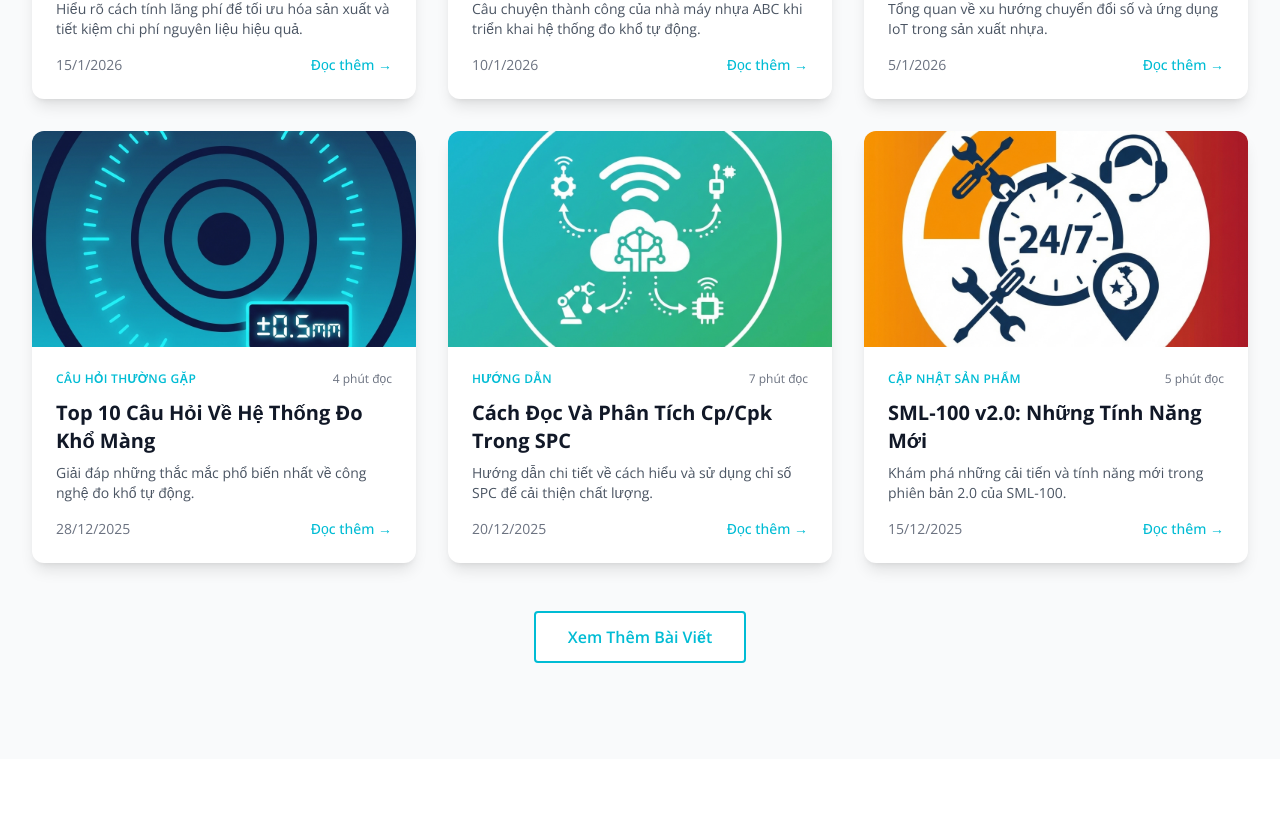
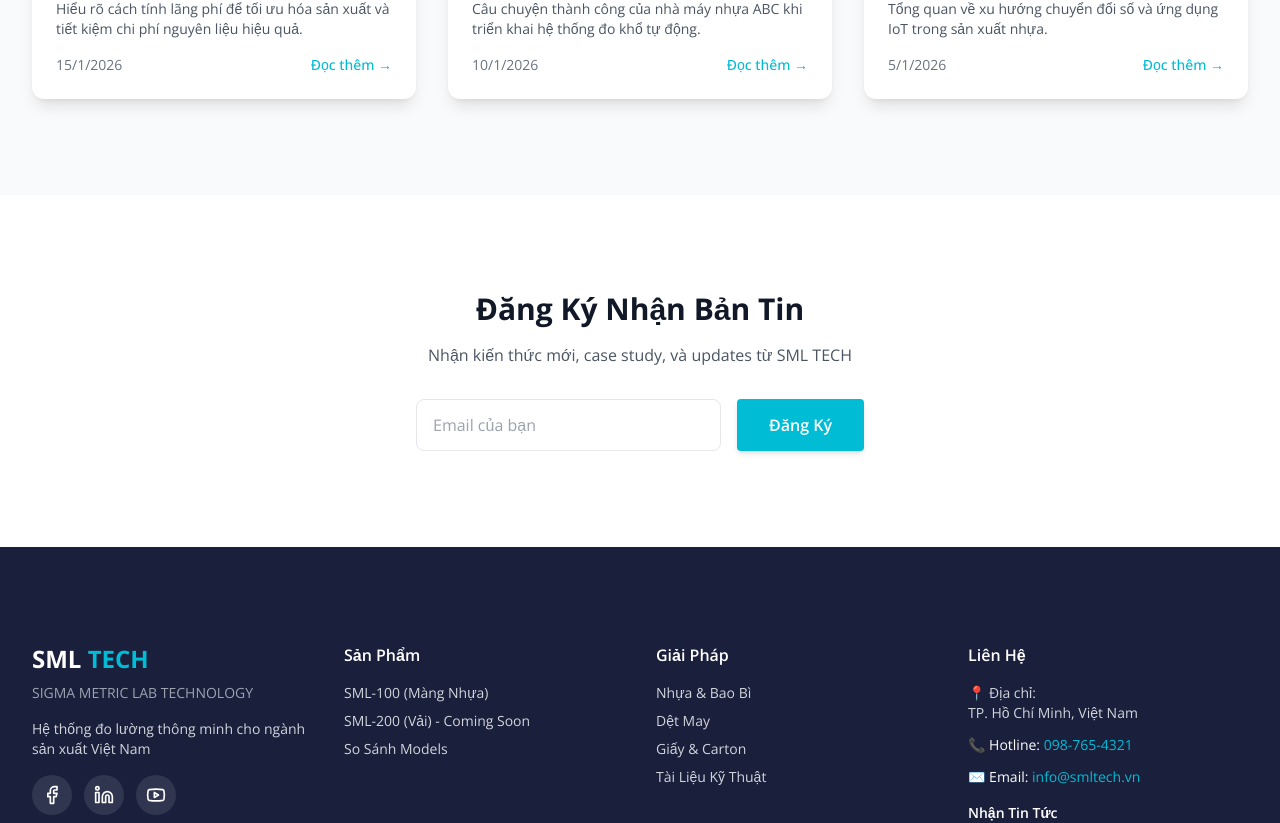
Before and after one commit to vuongminhhuy-ai/SML-Tech, a Next.js app: page /blog in a window 1280 px wide. Shown: the part 793-1616 px from the top of the page. Built offline with nearby package versions, Linux system fonts and the light colour scheme.

Commit message:
Add language toggle support to all pages (Products, Contact, Blog)

```diff
--- a/app/blog/page.tsx
+++ b/app/blog/page.tsx
@@ -1,8 +1,13 @@
+'use client'
+
 import Header from '@/components/Header'
 import Footer from '@/components/Footer'
 import Link from 'next/link'
+import { useLanguage } from '@/lib/LanguageContext'
 
 export default function BlogPage() {
+    const { t } = useLanguage()
+
     const articles = [
         {
             id: '1',
@@ -11,8 +16,10 @@ export default function BlogPage() {
             title: 'Cách Tính Lãng Phí Nguyên Liệu Trong Sản Xuất Màng Nhựa',
             titleEn: 'How to Calculate Material Waste in Plastic Film Production',
             excerpt: 'Hiểu rõ cách tính lãng phí để tối ưu hóa sản xuất và tiết kiệm chi phí nguyên liệu hiệu quả.',
+            excerptEn: 'Understand how to calculate waste to optimize production and save material costs effectively.',
             date: '2026-01-15',
             readTime: '5 phút đọc',
+            readTimeEn: '5 min read',
             image: '/images/dashboard.png',
         },
         {
@@ -22,8 +29,10 @@ export default function BlogPage() {
             title: 'Nhà Máy ABC Tiết Kiệm 85 Triệu/Tháng Với SML TECH',
             titleEn: 'Factory ABC Saves 85 Million/Month With SML TECH',
             excerpt: 'Câu chuyện thành công của nhà máy nhựa ABC khi triển khai hệ thống đo khổ tự động.',
+            excerptEn: 'Success story of ABC plastic factory implementing automated width measurement system.',
             date: '2026-01-10',
             readTime: '8 phút đọc',
+            readTimeEn: '8 min read',
             image: '/images/hero-product.png',
         },
         {
@@ -33,44 +42,15 @@ export default function BlogPage() {
             title: 'IoT & Industry 4.0 Trong Ngành Nhựa Việt Nam',
             titleEn: 'IoT & Industry 4.0 in Vietnamese Plastic Industry',
             excerpt: 'Tổng quan về xu hướng chuyển đổi số và ứng dụng IoT trong sản xuất nhựa.',
+            excerptEn: 'Overview of digital transformation trends and IoT applications in plastic manufacturing.',
             date: '2026-01-05',
             readTime: '6 phút đọc',
+            readTimeEn: '6 min read',
             image: '/images/comparison.png',
         },
-        {
-            id: '4',
-            category: 'FAQ',
-            categoryVi: 'Câu Hỏi Thường Gặp',
-            title: 'Top 10 Câu Hỏi Về Hệ Thống Đo Khổ Màng',
-            titleEn: 'Top 10 Questions About Film Width Measurement Systems',
-            excerpt: 'Giải đáp những thắc mắc phổ biến nhất về công nghệ đo khổ tự động.',
-            date: '2025-12-28',
-            readTime: '4 phút đọc',
-            image: '/images/icon-accuracy.png',
-        },
-        {
-            id: '5',
-            category: 'Tutorial',
-            categoryVi: 'Hướng Dẫn',
-            title: 'Cách Đọc Và Phân Tích Cp/Cpk Trong SPC',
-            titleEn: 'How to Read and Analyze Cp/Cpk in SPC',
-            excerpt: 'Hướng dẫn chi tiết về cách hiểu và sử dụng chỉ số SPC để cải thiện chất lượng.',
-            date: '2025-12-20',
-            readTime: '7 phút đọc',
-            image: '/images/icon-iot.png',
-        },
-        {
-            id: '6',
-            category: 'Product Update',
-            categoryVi: 'Cập Nhật Sản Phẩm',
-            title: 'SML-100 v2.0: Những Tính Năng Mới',
-            titleEn: 'SML-100 v2.0: New Features',
-            excerpt: 'Khám phá những cải tiến và tính năng mới trong phiên bản 2.0 của SML-100.',
-            date: '2025-12-15',
-            readTime: '5 phút đọc',
-            image: '/images/icon-support.png',
-        },
     ]
+
+    const { language } = useLanguage()
 
     return (
         <main>
@@ -79,9 +59,12 @@ export default function BlogPage() {
             {/* Hero Section */}
             <div className="bg-gradient-to-br from-primary to-primary-light text-white section-padding">
                 <div className="container-custom">
-                    <h1 className="heading-2 mb-4">Kiến Thức / Knowledge</h1>
+                    <h1 className="heading-2 mb-4">{t('Kiến Thức', 'Knowledge')}</h1>
                     <p className="text-xl text-gray-200 max-w-3xl">
-                        Kiến thức chuyên môn, hướng dẫn kỹ thuật, và xu hướng ngành
+                        {t(
+                            'Kiến thức chuyên môn, hướng dẫn kỹ thuật, và xu hướng ngành',
+                            'Professional knowledge, technical guides, and industry trends'
+                        )}
                     </p>
                 </div>
             </div>
@@ -101,7 +84,7 @@ export default function BlogPage() {
                                     <div className="aspect-video bg-gray-200 overflow-hidden">
                                         <img
                                             src={article.image}
-                                            alt={article.title}
+                                            alt={language === 'vi' ? article.title : article.titleEn}
                                             className="w-full h-full object-cover group-hover:scale-110 transition-transform duration-500"
                                         />
                                     </div>
@@ -111,19 +94,21 @@ export default function BlogPage() {
                                         {/* Category */}
                                         <div className="flex items-center justify-between mb-3">
                                             <span className="text-xs font-semibold text-accent uppercase tracking-wide">
-                                                {article.categoryVi}
+                                                {language === 'vi' ? article.categoryVi : article.category}
                                             </span>
-                                            <span className="text-xs text-gray-500">{article.readTime}</span>
+                                            <span className="text-xs text-gray-500">
+                                                {language === 'vi' ? article.readTime : article.readTimeEn}
+                                            </span>
                                         </div>
 
                                         {/* Title */}
                                         <h2 className="text-xl font-bold mb-2 line-clamp-2 group-hover:text-accent transition-colors">
-                                            {article.title}
+                                            {language === 'vi' ? article.title : article.titleEn}
                                         </h2>
 
                                         {/* Excerpt */}
                                         <p className="text-gray-600 text-sm mb-4 line-clamp-3">
-                                            {article.excerpt}
+                                            {language === 'vi' ? article.excerpt : article.excerptEn}
                                         </p>
 
                                         {/* Footer */}
@@ -132,20 +117,13 @@ export default function BlogPage() {
                                                 {new Date(article.date).toLocaleDateString('vi-VN')}
                                             </span>
                                             <span className="text-accent group-hover:text-accent-hover font-medium">
-                                                Đọc thêm →
+                                                {t('Đọc thêm', 'Read more')} →
                                             </span>
                                         </div>
                                     </div>
                                 </article>
                             </Link>
                         ))}
-                    </div>
-
-                    {/* Load More */}
-                    <div className="text-center mt-12">
-                        <button className="btn-secondary">
-                            Xem Thêm Bài Viết
-                        </button>
                     </div>
                 </div>
             </div>
@@ -154,20 +132,23 @@ export default function BlogPage() {
             <div className="section-padding bg-white">
                 <div className="container-custom max-w-2xl text-center">
                     <h2 className="text-3xl font-bold mb-4">
-                        Đăng Ký Nhận Bản Tin
+                        {t('Đăng Ký Nhận Bản Tin', 'Subscribe to Newsletter')}
                     </h2>
                     <p className="text-gray-600 mb-8">
-                        Nhận kiến thức mới, case study, và updates từ SML TECH
+                        {t(
+                            'Nhận kiến thức mới, case study, và updates từ SML TECH',
+                            'Get new knowledge, case studies, and updates from SML TECH'
+                        )}
                     </p>
 
                     <form className="flex gap-4 max-w-md mx-auto">
                         <input
                             type="email"
-                            placeholder="Email của bạn"
+                            placeholder={t('Email của bạn', 'Your email')}
                             className="flex-1 px-4 py-3 border rounded-lg focus:ring-2 focus:ring-accent"
                         />
                         <button type="submit" className="btn-primary">
-                            Đăng Ký
+                            {t('Đăng Ký', 'Subscribe')}
                         </button>
                     </form>
                 </div>
```
Also changed, not shown: app/lien-he/page.tsx (+38 -20 lines), app/san-pham/page.tsx (+21 -13 lines).
